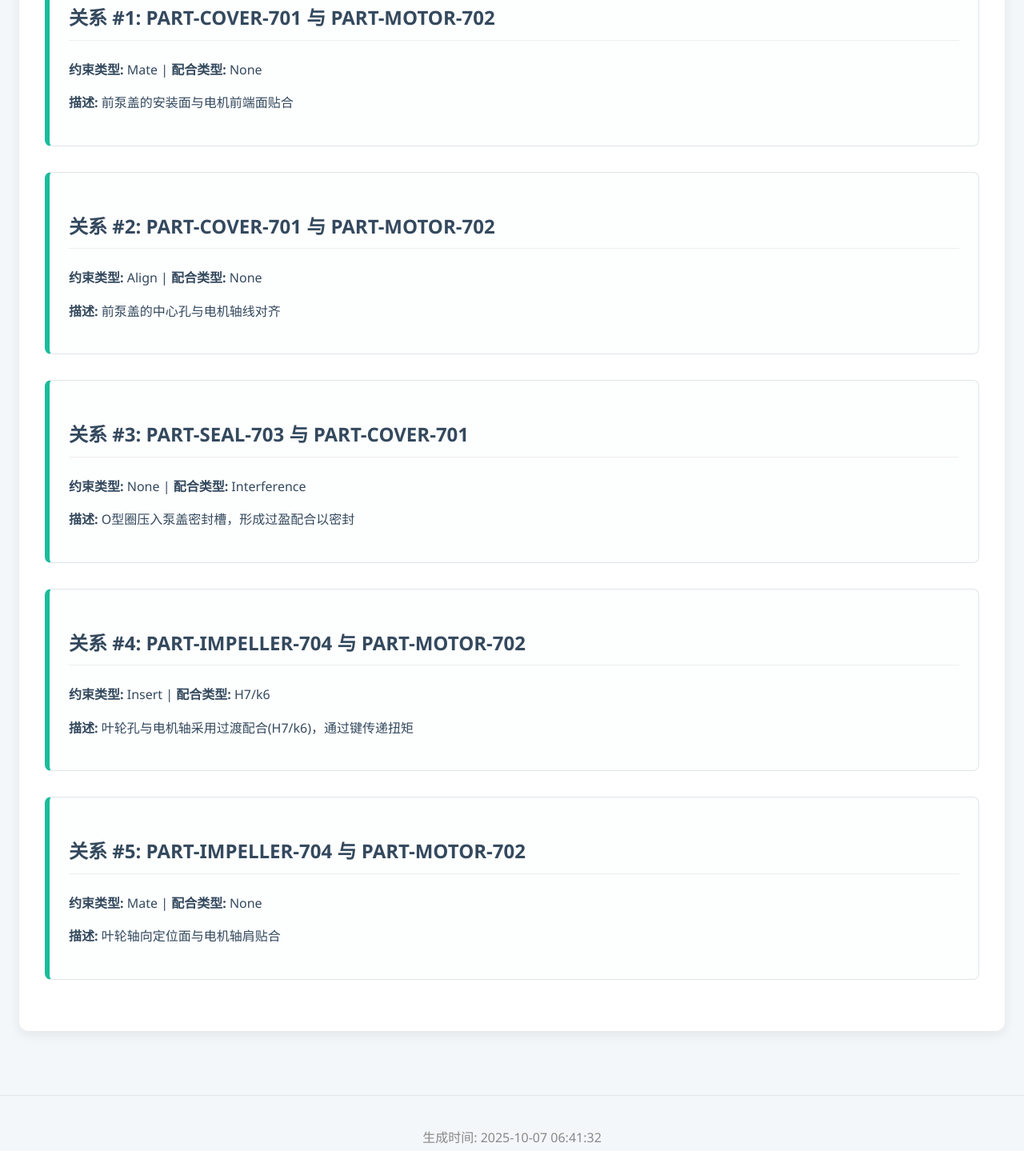
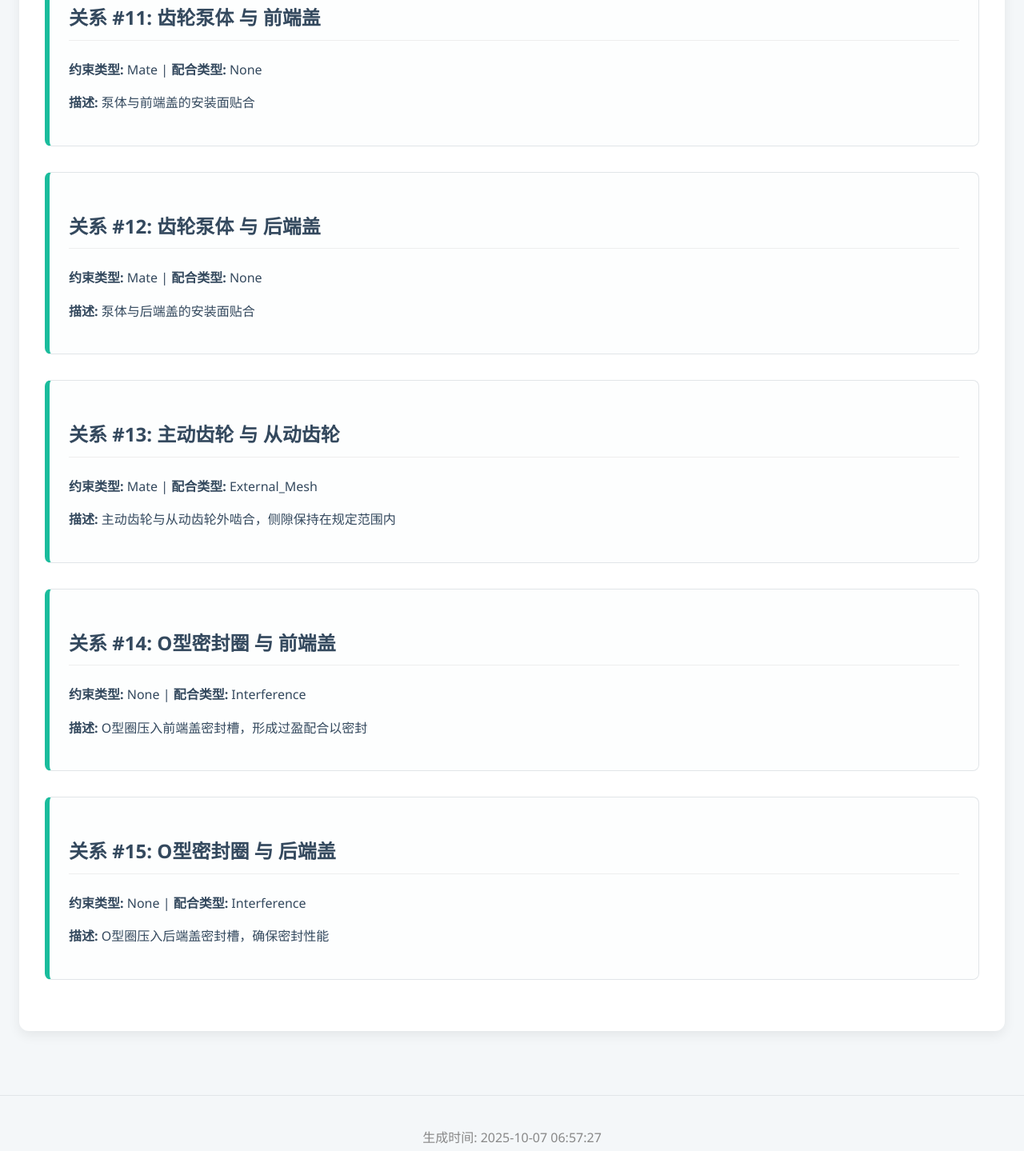
Before and after one commit to lmy699/6, a plain HTML site: page ASM-PUMP-007.html in a window 1280 px wide. Shown: the part 5905-7344 px from the top of the page at 80% size. Drawn offline with Linux system fonts and the light colour scheme.

Commit message:
Add files via upload

```diff
--- a/ASM-PUMP-007.html
+++ b/ASM-PUMP-007.html
@@ -449,38 +449,38 @@
         </div>
     <div class="section"><h2>装配关系与特征交互分析</h2>
             <div class="relationship-analysis-block">
-                <h3>关系 #1: PART-COVER-701 与 PART-MOTOR-702</h3>
+                <h3>关系 #11: 齿轮泵体 与 前端盖</h3>
                 <p><strong>约束类型:</strong> Mate |
                    <strong>配合类型:</strong> None</p>
-                <p><strong>描述:</strong> 前泵盖的安装面与电机前端面贴合</p>
+                <p><strong>描述:</strong> 泵体与前端盖的安装面贴合</p>
             </div>
             <div class="relationship-analysis-block">
-                <h3>关系 #2: PART-COVER-701 与 PART-MOTOR-702</h3>
-                <p><strong>约束类型:</strong> Align |
+                <h3>关系 #12: 齿轮泵体 与 后端盖</h3>
+                <p><strong>约束类型:</strong> Mate |
                    <strong>配合类型:</strong> None</p>
-                <p><strong>描述:</strong> 前泵盖的中心孔与电机轴线对齐</p>
+                <p><strong>描述:</strong> 泵体与后端盖的安装面贴合</p>
             </div>
             <div class="relationship-analysis-block">
-                <h3>关系 #3: PART-SEAL-703 与 PART-COVER-701</h3>
+                <h3>关系 #13: 主动齿轮 与 从动齿轮</h3>
+                <p><strong>约束类型:</strong> Mate |
+                   <strong>配合类型:</strong> External_Mesh</p>
+                <p><strong>描述:</strong> 主动齿轮与从动齿轮外啮合，侧隙保持在规定范围内</p>
+            </div>
+            <div class="relationship-analysis-block">
+                <h3>关系 #14: O型密封圈 与 前端盖</h3>
                 <p><strong>约束类型:</strong> None |
                    <strong>配合类型:</strong> Interference</p>
-                <p><strong>描述:</strong> O型圈压入泵盖密封槽，形成过盈配合以密封</p>
+                <p><strong>描述:</strong> O型圈压入前端盖密封槽，形成过盈配合以密封</p>
             </div>
             <div class="relationship-analysis-block">
-                <h3>关系 #4: PART-IMPELLER-704 与 PART-MOTOR-702</h3>
-                <p><strong>约束类型:</strong> Insert |
-                   <strong>配合类型:</strong> H7/k6</p>
-                <p><strong>描述:</strong> 叶轮孔与电机轴采用过渡配合(H7/k6)，通过键传递扭矩</p>
-            </div>
-            <div class="relationship-analysis-block">
-                <h3>关系 #5: PART-IMPELLER-704 与 PART-MOTOR-702</h3>
-                <p><strong>约束类型:</strong> Mate |
-                   <strong>配合类型:</strong> None</p>
-                <p><strong>描述:</strong> 叶轮轴向定位面与电机轴肩贴合</p>
+                <h3>关系 #15: O型密封圈 与 后端盖</h3>
+                <p><strong>约束类型:</strong> None |
+                   <strong>配合类型:</strong> Interference</p>
+                <p><strong>描述:</strong> O型圈压入后端盖密封槽，确保密封性能</p>
             </div></div>
     </div>
     <footer>
-        <p>生成时间: 2025-10-07 06:41:32</p>
+        <p>生成时间: 2025-10-07 06:57:27</p>
         <p>V5.1 - 完整数据+原版样式</p>
     </footer>
 </body>
```
Also changed, not shown: part_PART-BODY-701.html (+1 -1 lines), part_PART-COVER-705.html (+1 -1 lines), part_PART-COVER-706.html (+1 -1 lines), part_PART-GEAR-702.html (+1 -1 lines), part_PART-GEAR-703.html (+1 -1 lines), part_PART-SEAL-704.html (+1 -1 lines), assembly_qr/Assembly_QR_ASM-PUMP-007.png, component_qr/Component_QR_PART-BODY-701.png, component_qr/Component_QR_PART-COVER-705.png, component_qr/Component_QR_PART-COVER-706.png, component_qr/Component_QR_PART-GEAR-702.png, component_qr/Component_QR_PART-GEAR-703.png, component_qr/Component_QR_PART-SEAL-704.png.
